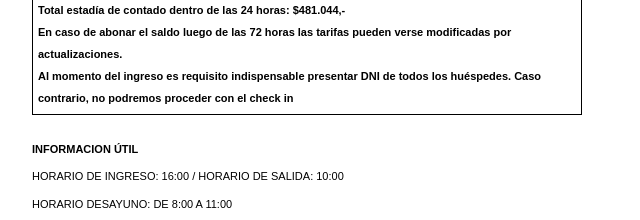
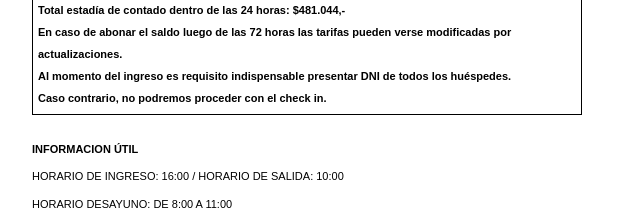
Before and after one commit to elhombre17/ConfirmReservas_Almarena, a plain HTML site: page index.html in a window 1280 px wide. Shown: the part 366-586 px from the top of the page, 208-848 px from the left. Drawn offline with Linux system fonts and the light colour scheme.

Commit message:
Add files via upload
Se soluciono tamaño de la tabla y resto del documento.

```diff
--- a/index.html
+++ b/index.html
@@ -52,8 +52,9 @@
                     <strong>En caso de abonar el saldo luego de las 72 horas las tarifas pueden verse modificadas por actualizaciones.</strong>
                     <br>
                     <strong>
-                        Al momento del ingreso es requisito indispensable presentar DNI de todos los huéspedes. Caso contrario, no podremos
-                        proceder con el check in
+                        Al momento del ingreso es requisito indispensable presentar DNI de todos los huéspedes.
+                        <br>
+                        Caso contrario, no podremos proceder con el check in.
                     </strong>
                 </td>
             </tr>
```
